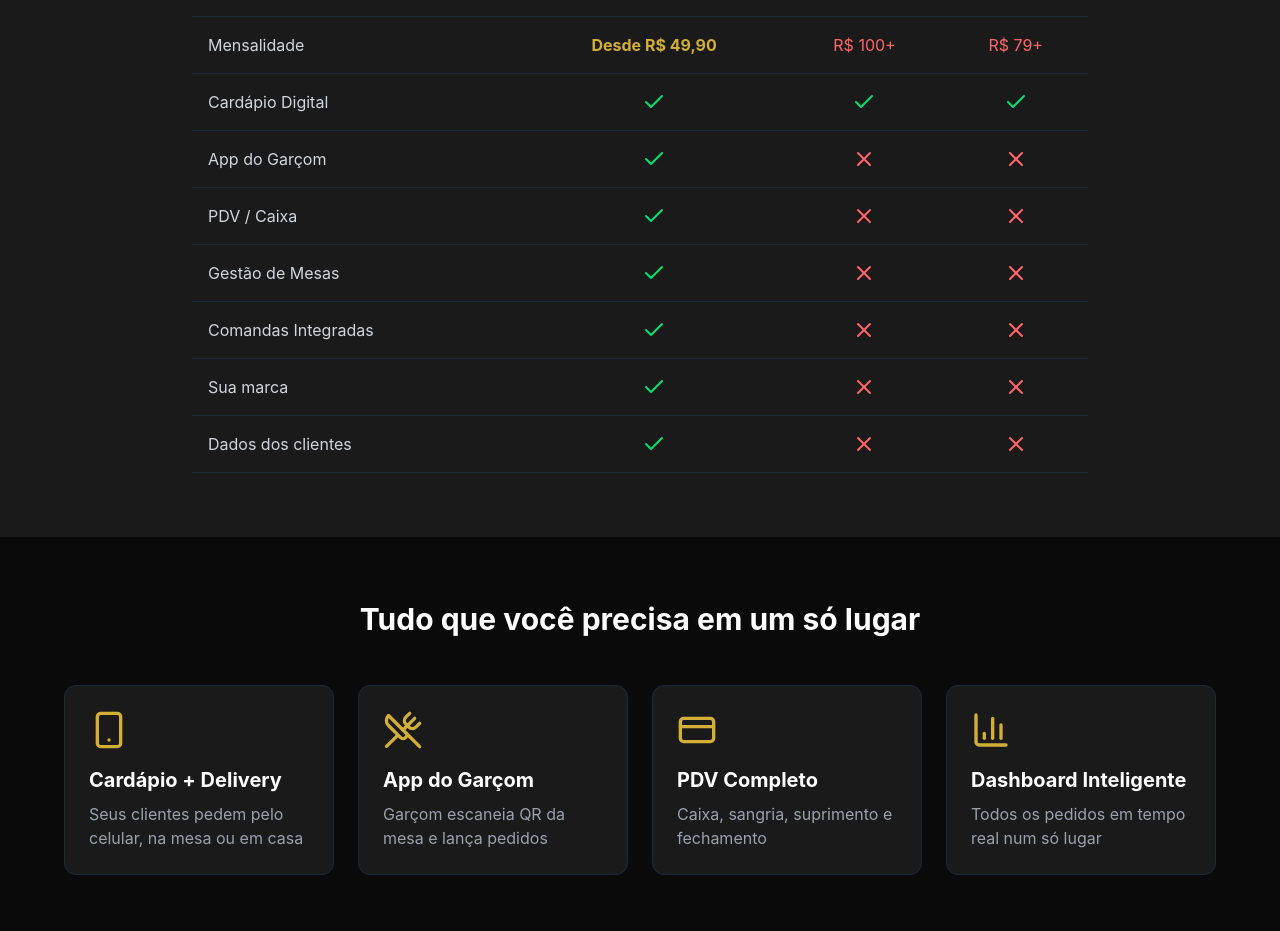
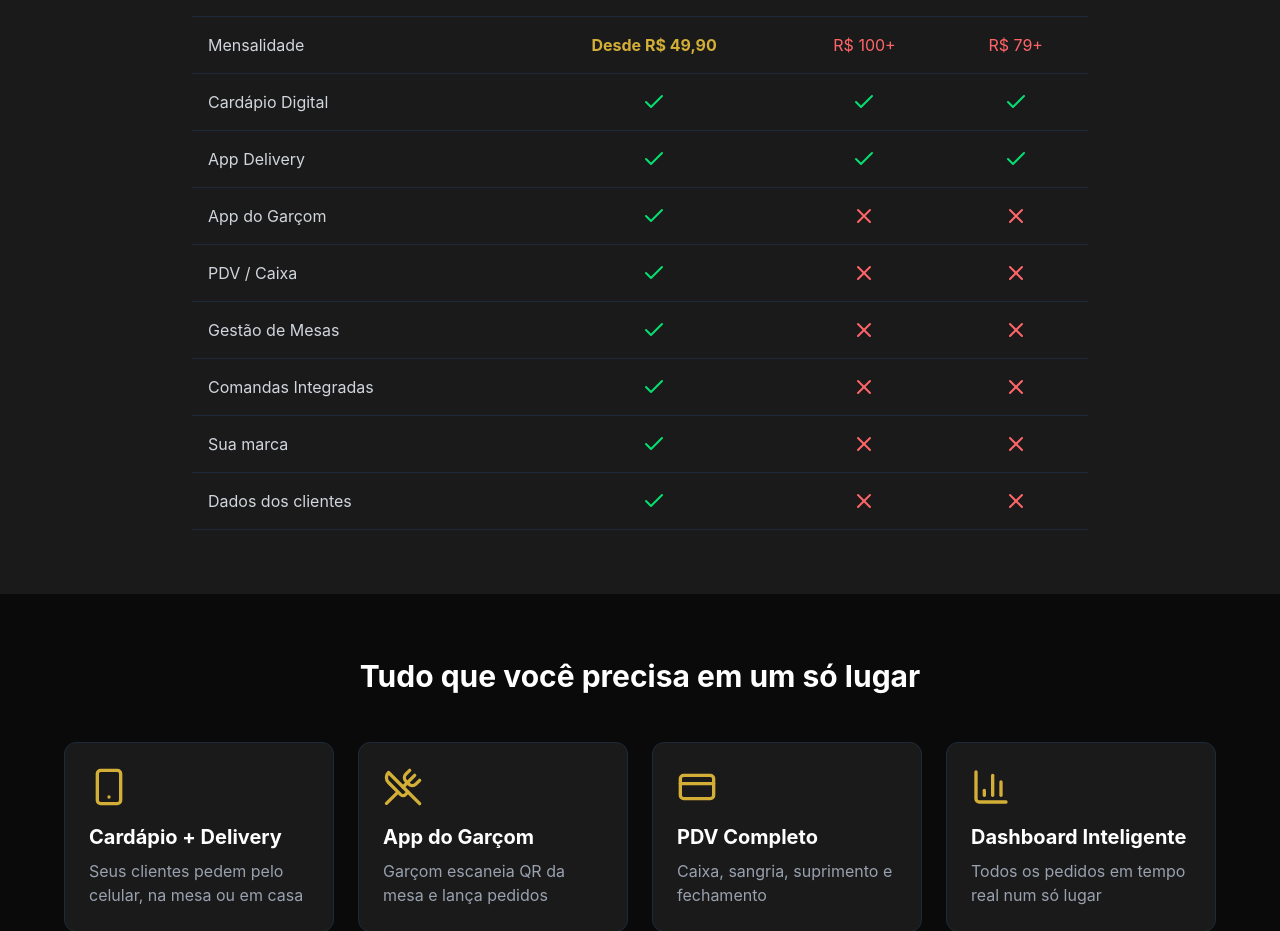
Before and after one commit to engenhariaandrereis01-ai/food-saas, a React (Vite) app: page / in a window 1280 px wide. Shown: the part 1606-2537 px from the top of the page. Built offline with nearby package versions, Linux system fonts and the light colour scheme.

Commit message:
Epic1: Adiciona App Delivery na tabela comparativa

```diff
--- a/src/pages/public/Landing.jsx
+++ b/src/pages/public/Landing.jsx
@@ -30,6 +30,7 @@ export function Landing() {
         { recurso: 'Taxa por pedido', nos: 'R$ 0', ifood: '27%', rappi: '25%' },
         { recurso: 'Mensalidade', nos: 'Desde R$ 49,90', ifood: 'R$ 100+', rappi: 'R$ 79+' },
         { recurso: 'Cardápio Digital', nos: true, ifood: true, rappi: true },
+        { recurso: 'App Delivery', nos: true, ifood: true, rappi: true },
         { recurso: 'App do Garçom', nos: true, ifood: false, rappi: false },
         { recurso: 'PDV / Caixa', nos: true, ifood: false, rappi: false },
         { recurso: 'Gestão de Mesas', nos: true, ifood: false, rappi: false },
```
